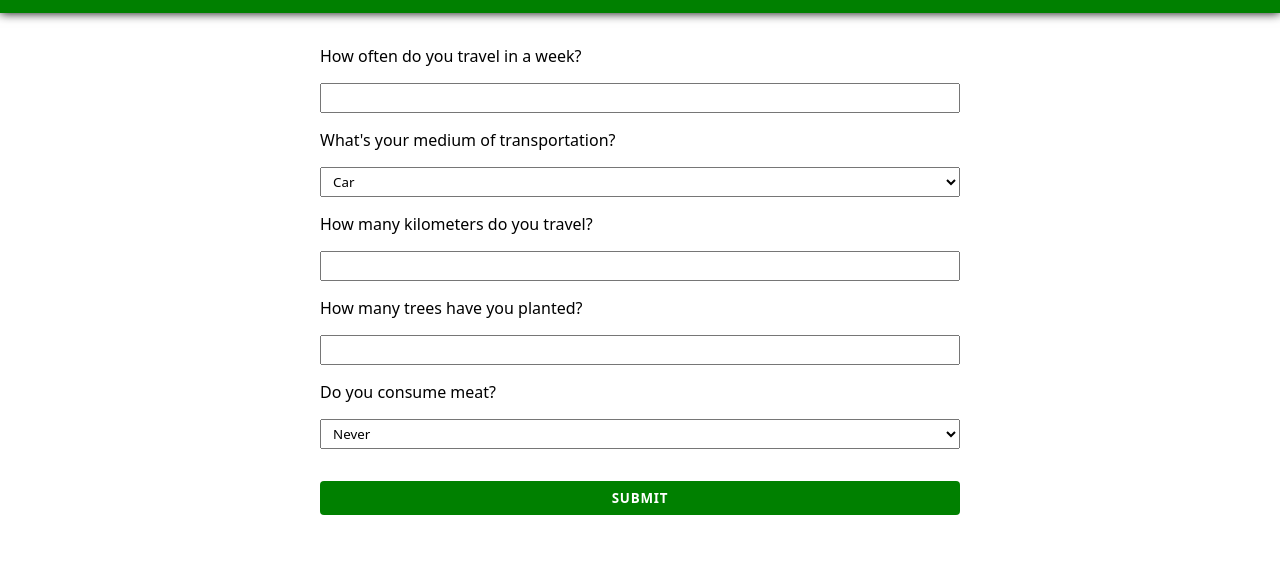
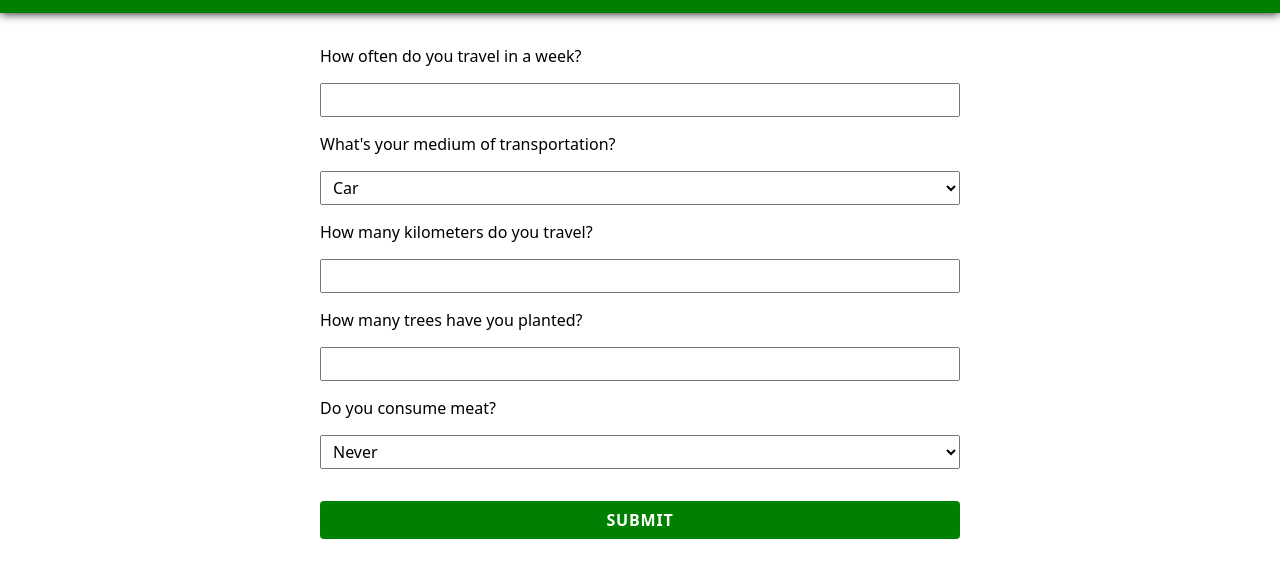
Before and after one commit to Avaneesh-Chopdekar/footprints, a website built with Vite: page index.html in a window 1280 px wide. Shown: the part 52-630 px from the top of the page. Built offline with nearby package versions, Linux system fonts and the light colour scheme; files whose address does not match are found by name.

Commit message:
made font bigger on input and button elements

```diff
--- a/src/style.css
+++ b/src/style.css
@@ -17,6 +17,7 @@ html {
 body {
   min-height: 100svh;
   width: 100vw;
+  overflow-x: hidden;
 }
 
 .header {
@@ -44,6 +45,7 @@ body {
   border: none;
   padding: 0.5rem 1rem;
   text-transform: uppercase;
+  font-size: 1rem;
   font-weight: bold;
   cursor: pointer;
   border-radius: 0.25rem;
@@ -64,6 +66,7 @@ body {
 .form input,
 .form select {
   padding: 0.25rem 0.5rem;
+  font-size: 1rem;
 }
 
 .dialog {
```
